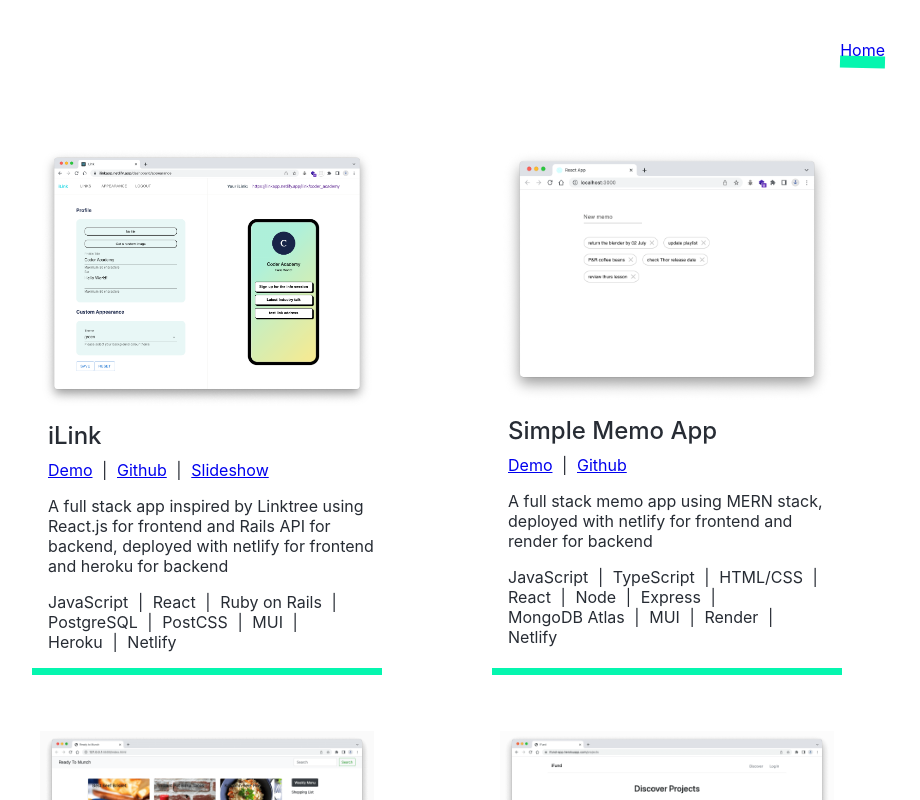
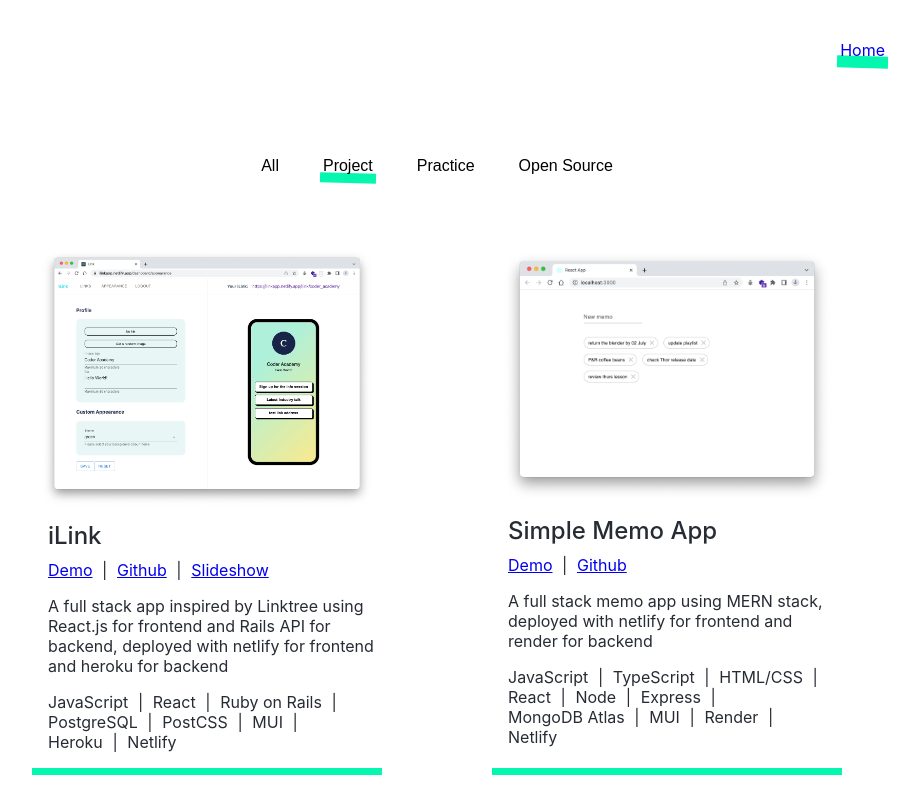
Before and after one commit to aanmeba/portfolio-react, a React (Create React App) app: page /projects in a window 1280 px wide. Shown: the top 800 px of the page, without its empty margins (203-1123 px from the left). Built offline with nearby package versions, Linux system fonts and the light colour scheme; no server answers.

Commit message:
update highlighter & add hover effect

```diff
--- a/src/components/StyledComponents.js
+++ b/src/components/StyledComponents.js
@@ -48,6 +48,25 @@ export const HeadingFour = styled.h4`
   font-size: 1.5rem;
   font-weight: 500;
   line-height: 3rem;
+
+  ${(props) =>
+    props.isHovered &&
+    `
+    position: relative;
+
+    &::after {
+      display: inline-block;
+      content: "";
+      position: absolute;
+      top: 1rem;
+      left: -0.3rem;
+      height: 60%;
+      width: 100%;
+      z-index: -1;
+      transform: rotate(-1.5deg);
+      background: ${highlighter};
+    }
+  `}
 `;
 
 export const Navbar = styled.div`
@@ -73,15 +92,11 @@ export const Highlighter = styled.span`
     display: block;
     content: "";
     position: absolute;
-    // bottom: -10%;
     top: 1rem;
-    left: 0;
+    left: -0.2rem;
     height: 60%;
-    width: 100%;
+    width: calc(100% + 0.4rem);
     z-index: -1;
-    // opacity: 0.8;
-    // border-bottom: ${eightpx} solid ${highlighter};
-    // transform: scale(1.02, 1.02) skewX(-5deg);
     transform: rotate(1.5deg);
     background: ${highlighter};
   }
@@ -113,13 +128,28 @@ export const FlexUl = styled.ul`
 export const Button = styled.button`
   font-size: 1rem;
   border: none;
-  background-color: #fff;
   cursor: pointer;
-  padding: 1rem;
+  margin: 1rem;
+  background-color: transparent;
 
-  &:hover {
-    color: ${brightNavy};
-  }
+  ${(props) =>
+    props.isHovered &&
+    `
+      position: relative;
+
+      &::after {
+      display: inline-block;
+      content: "";
+      position: absolute;
+      top: 0.5rem;
+      left: 0;
+      height: 60%;
+      width: 100%;
+      z-index: -1;
+      transform: rotate(-1.5deg);
+      background: ${highlighter};
+    }
+  `}
 `;
 
 export const IconEl = styled.div`
@@ -157,6 +187,7 @@ export const CardBox = styled.div`
   height: auto;
   padding: ${eightpx} ${eightpx} 1rem;
   box-sizing: border-box;
+  }
 `;
 
 export const CardText = styled.div`
--- a/src/components/project_categories.jsx
+++ b/src/components/project_categories.jsx
@@ -1,7 +1,12 @@
 import React from "react";
 import { Button, Highlighter, SubNavbar } from "./StyledComponents";
 
-export const ProjectCategories = ({ sorting, setSorting }) => {
+export const ProjectCategories = ({
+  sorting,
+  setSorting,
+  hoveredChild,
+  handleHover,
+}) => {
   const handleClick = (e) => {
     const sortingToLowerCase = e.target.textContent.toLowerCase();
     setSorting(sortingToLowerCase === "all" ? null : sortingToLowerCase);
@@ -12,7 +17,13 @@ export const ProjectCategories = ({ sorting, setSorting }) => {
   return (
     <SubNavbar>
       {categories.map((cat) => (
-        <Button key={cat} onClick={handleClick}>
+        <Button
+          key={cat}
+          onClick={handleClick}
+          isHovered={hoveredChild === cat}
+          onMouseEnter={() => handleHover(cat)}
+          onMouseLeave={() => handleHover(null)}
+        >
           {!sorting && cat === "All" ? (
             <Highlighter>{cat}</Highlighter>
           ) : cat.toLocaleLowerCase() === sorting ? (
--- a/src/components/project_sorting.jsx
+++ b/src/components/project_sorting.jsx
@@ -1,4 +1,3 @@
-import React from "react";
 import LazyLoad from "react-lazyload";
 import {
   CardBox,
@@ -14,7 +13,12 @@ const newerToOlder = (array) => {
   return array.sort((a, b) => new Date(b.date) - new Date(a.date));
 };
 
-export const ProjectSorting = ({ projectList, sorting }) => {
+export const ProjectSorting = ({
+  projectList,
+  sorting,
+  hoveredChild,
+  handleHover,
+}) => {
   const filteredList = !sorting
     ? [...projectList]
     : projectList.filter((proj) => proj.category === sorting);
@@ -24,7 +28,11 @@ export const ProjectSorting = ({ projectList, sorting }) => {
   return (
     <>
       {sortedProjectList.map((proj) => (
-        <CardBox key={proj.id}>
+        <CardBox
+          key={proj.id}
+          onMouseEnter={() => handleHover(proj.id)}
+          onMouseLeave={() => handleHover(null)}
+        >
           <LazyLoad height={"100%"}>
             <img
               key={proj.image}
@@ -34,7 +42,9 @@ export const ProjectSorting = ({ projectList, sorting }) => {
             />
           </LazyLoad>
           <CardText>
-            <HeadingFour>{proj.title}</HeadingFour>
+            <HeadingFour isHovered={hoveredChild === proj.id}>
+              {proj.title}
+            </HeadingFour>
             <UlWrapper key={proj.github}>
               <Ul>
                 {proj.deployed_link === "" ? null : (
--- a/src/pages/projects.jsx
+++ b/src/pages/projects.jsx
@@ -1,19 +1,32 @@
 import HelmetConfig from "../components/helmet_config";
 import { CardContainer, MainContainer } from "../components/StyledComponents";
-// import { ProjectCategories } from "../components/project_categories";
+import { ProjectCategories } from "../components/project_categories";
 import { ProjectSorting } from "../components/project_sorting";
+import { useState } from "react";
 
 const projectList = require("../data/projectdetails.json");
 
 const Projects = () => {
-  // const [sorting, setSorting] = useState("project");
+  const [sorting, setSorting] = useState("project");
+  const [hoveredChild, setHoveredChild] = useState(null);
+  const handleHover = (id) => setHoveredChild(id);
 
   return (
     <MainContainer className="main-section">
       <HelmetConfig pageLocation="Projects" />
-      {/* <ProjectCategories sorting={sorting} setSorting={setSorting} /> */}
+      <ProjectCategories
+        sorting={sorting}
+        setSorting={setSorting}
+        hoveredChild={hoveredChild}
+        handleHover={handleHover}
+      />
       <CardContainer className="project-container">
-        <ProjectSorting projectList={projectList} sorting="project" />
+        <ProjectSorting
+          projectList={projectList}
+          sorting={sorting}
+          hoveredChild={hoveredChild}
+          handleHover={handleHover}
+        />
       </CardContainer>
     </MainContainer>
   );
```
